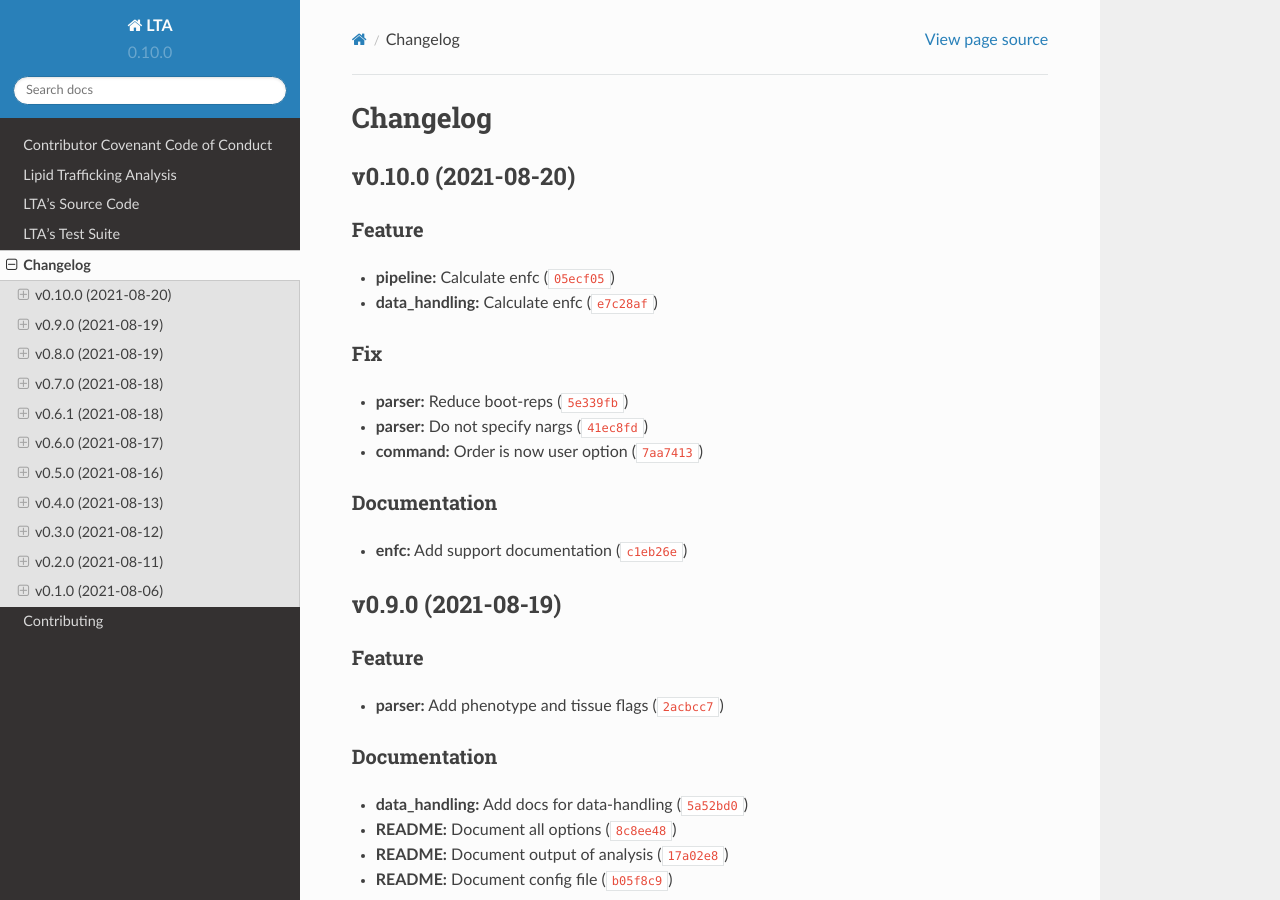
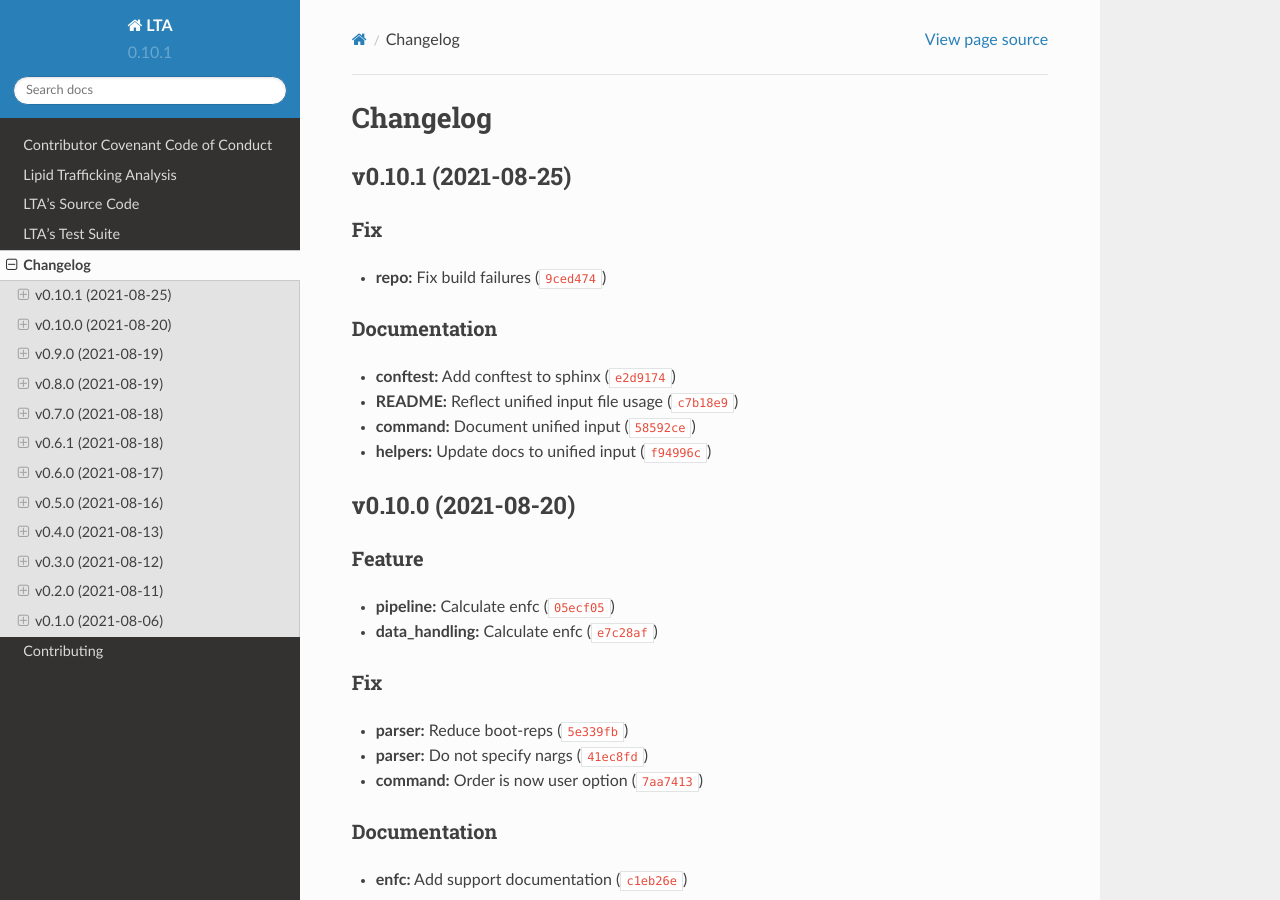
Before and after one commit to IMS-Bio2Core-Facility/lta, a Sphinx documentation site: the page built from docs/changelog.md, in a window 1280 px wide and 900 px high. Built offline with Sphinx 7.4.7 and the Read the Docs theme 2.0.0, drawn with Linux system fonts in a browser that asks for light colours.

Commit message:
0.10.1
Automatically generated by python-semantic-release

```diff
--- a/CHANGELOG.md
+++ b/CHANGELOG.md
@@ -1,6 +1,16 @@
 # Changelog
 
 <!--next-version-placeholder-->
+
+## v0.10.1 (2021-08-25)
+### Fix
+* **repo:** Fix build failures ([`9ced474`](https://github.com/IMS-Bio2Core-Facility/lta/commit/9ced474825e59ae8cbacc20957917be16913b60d))
+
+### Documentation
+* **conftest:** Add conftest to sphinx ([`e2d9174`](https://github.com/IMS-Bio2Core-Facility/lta/commit/e2d9174664c77d0cd946fdde5dc9660981d00c9e))
+* **README:** Reflect unified input file usage ([`c7b18e9`](https://github.com/IMS-Bio2Core-Facility/lta/commit/c7b18e906f5087a605326fd031caf0e598c5c652))
+* **command:** Document unified input ([`58592ce`](https://github.com/IMS-Bio2Core-Facility/lta/commit/58592ce4ba844409030619c531aee7ed0500dae1))
+* **helpers:** Update docs to unified input ([`f94996c`](https://github.com/IMS-Bio2Core-Facility/lta/commit/f94996cbf937649df8cb6517fbc36de9e36d6f57))
 
 ## v0.10.0 (2021-08-20)
 ### Feature
--- a/docs/conf.py
+++ b/docs/conf.py
@@ -12,7 +12,7 @@ sys.path.insert(0, os.path.abspath("../lta/"))
 project = "LTA"
 author = "Ryan B Patterson-Cross"
 copyright = "2021, IMS-MRL Bioinformatics and Biostatistic Core"
-version = "0.10.0"
+version = "0.10.1"
 extensions = [
     "sphinx_rtd_theme",
     "sphinx.ext.autodoc",
--- a/lta/__init__.py
+++ b/lta/__init__.py
@@ -7,4 +7,4 @@ __version__ : str
     The version number,
     specified in the form 'major.minor.patch'
 """
-__version__ = "0.10.0"
+__version__ = "0.10.1"
--- a/pyproject.toml
+++ b/pyproject.toml
@@ -1,6 +1,6 @@
 [tool.poetry]
 name = "LTA"
-version = "0.10.0"
+version = "0.10.1"
 description = "Lipid Trafficking Analysis"
 license = "MIT"
 authors = ["rbpatt2019 <rb.patterson.cross@gmail.com>"]
```
